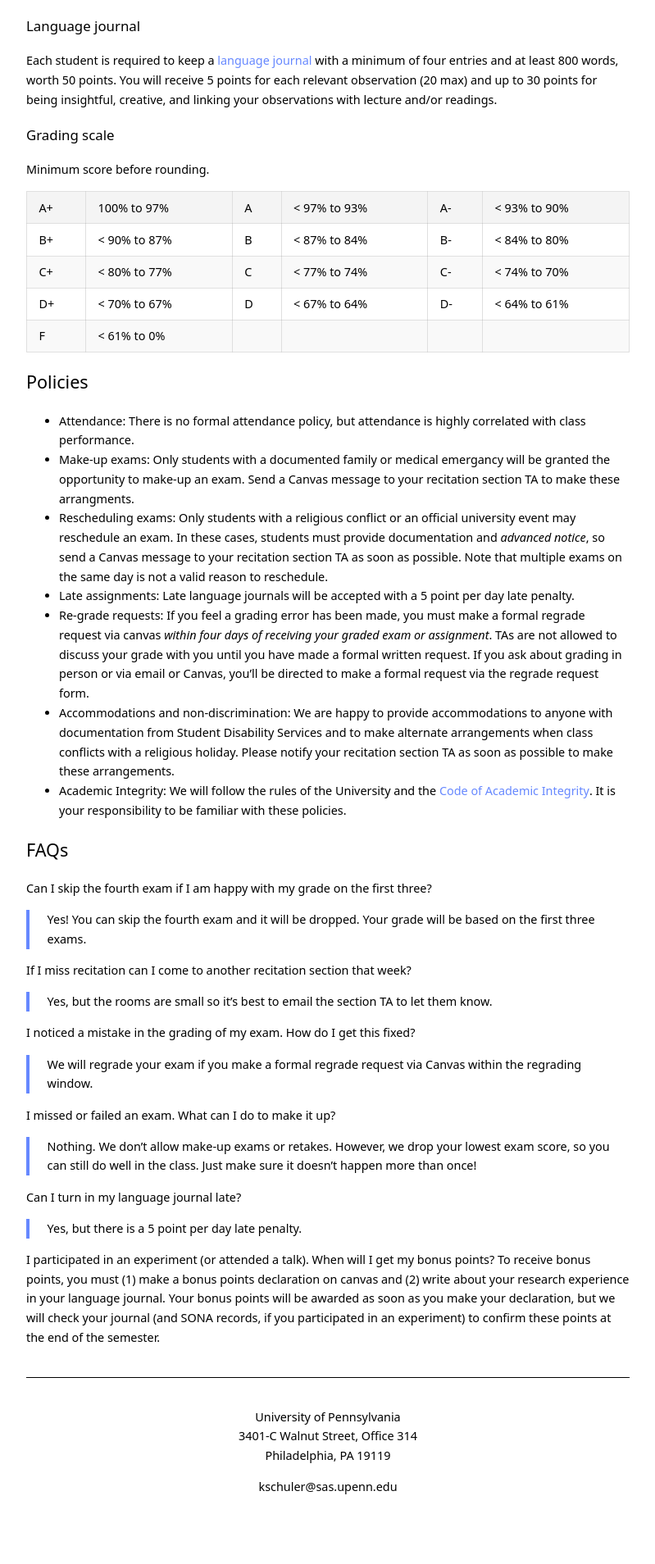
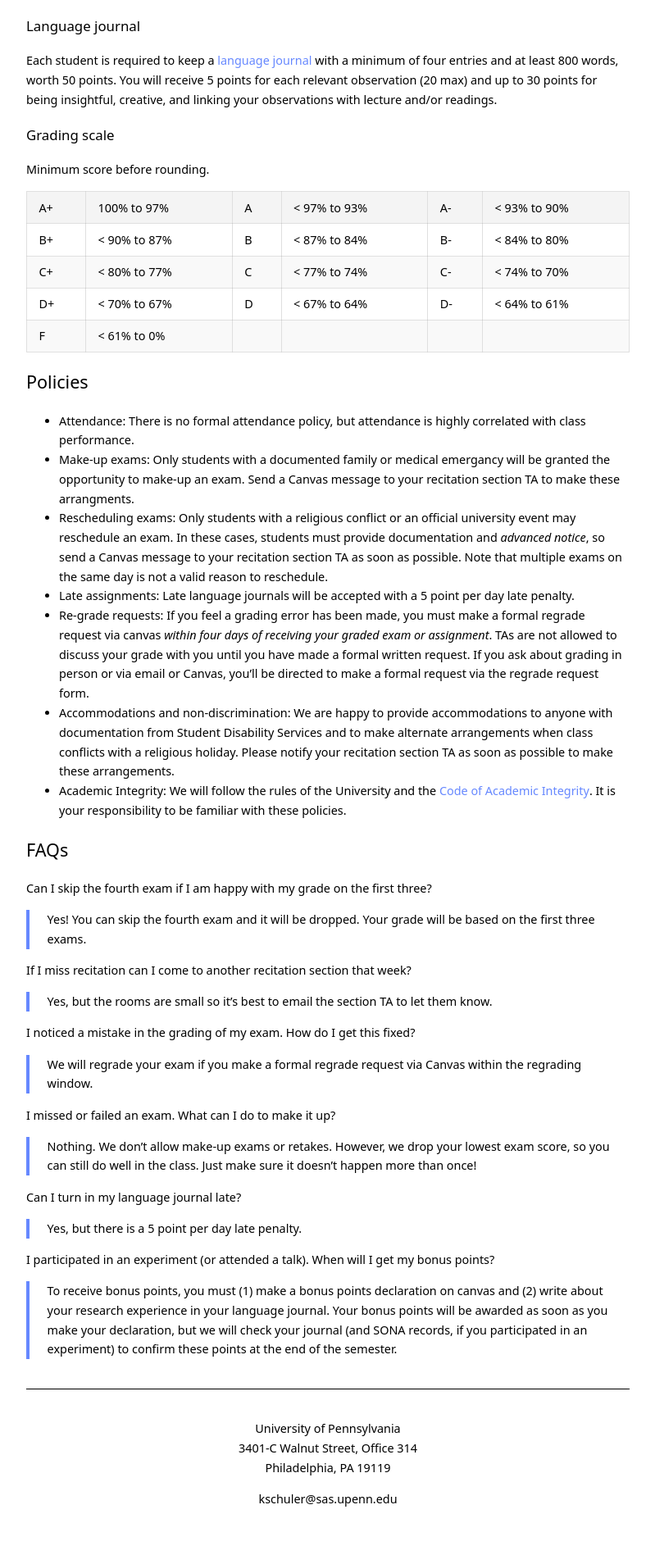
Before and after one commit to kschuler/ling001, a Jekyll site: the page built from index.md, in a window 1280 px wide. Shown: the part 3068-4976 px from the top of the page at 82% size, without its empty margins (240-1039 px from the left). Built offline with Jekyll 4.4.1, drawn with Linux system fonts in a browser that asks for light colours.

```diff
--- a/index.md
+++ b/index.md
@@ -115,4 +115,4 @@ F | < 61% to 0%
 > Yes, but there is a 5 point per day late penalty.
 
 **I participated in an experiment (or attended a talk). When will I get my bonus points?**
-To receive bonus points, you must (1) make a bonus points declaration on canvas and (2) write about your research experience in your language journal. Your bonus points will be awarded as soon as you make your declaration, but we will check your journal (and SONA records, if you participated in an experiment) to confirm these points at the end of the semester.
+> To receive bonus points, you must (1) make a bonus points declaration on canvas and (2) write about your research experience in your language journal. Your bonus points will be awarded as soon as you make your declaration, but we will check your journal (and SONA records, if you participated in an experiment) to confirm these points at the end of the semester.
```
